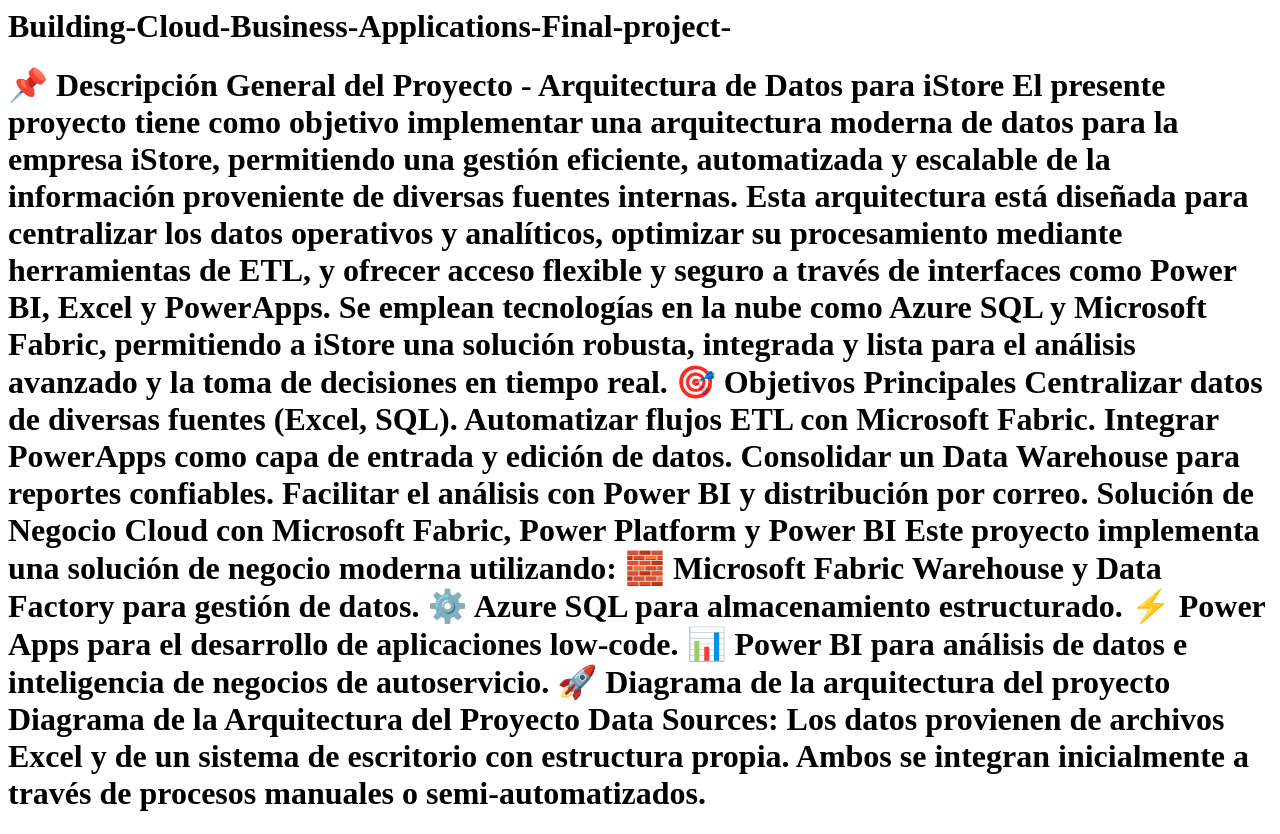
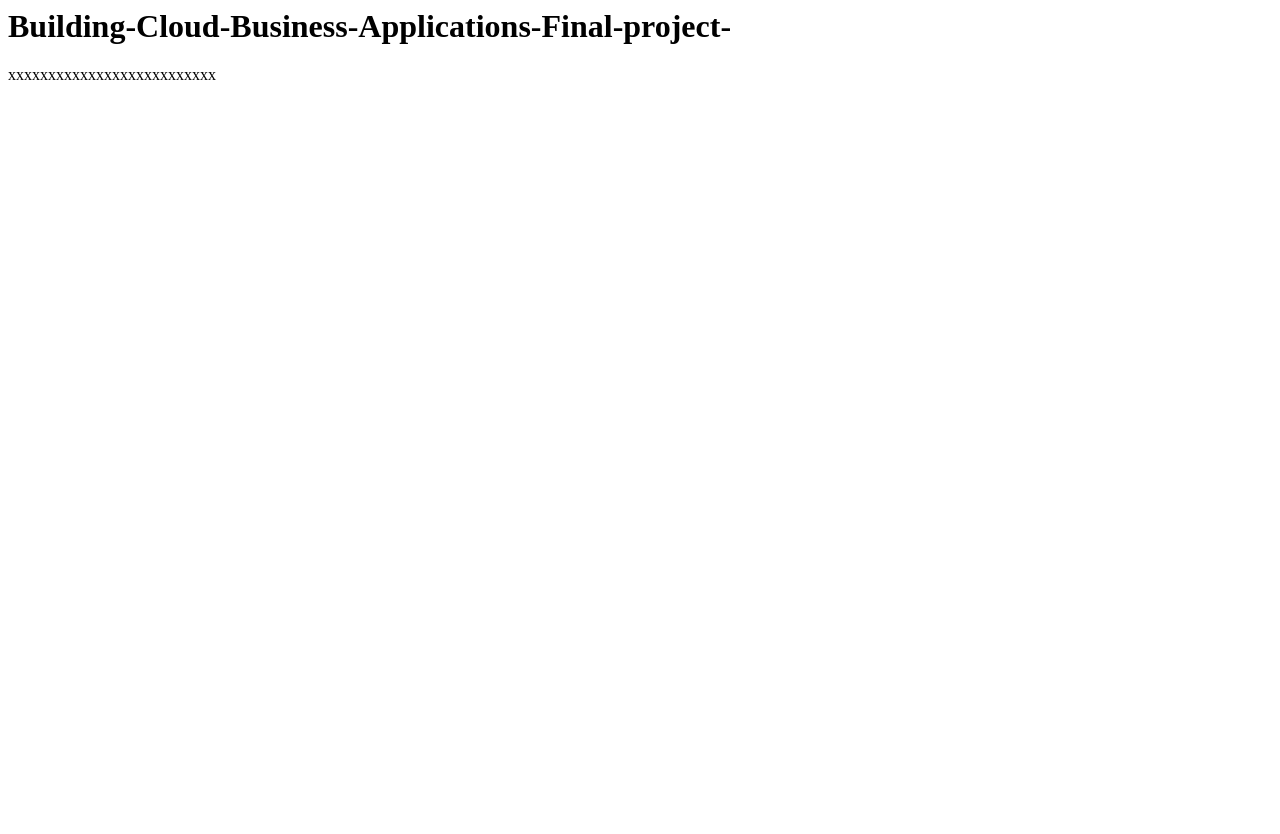
Before and after one commit to Grupo07-CursoBI/Building-Cloud-Business-Applications-Final-project-, a plain HTML site: page index.html in a window 1280 px wide. After the commit the page ends 800 px from the top, so only its background shows below. Drawn offline with Linux system fonts and the light colour scheme.

Commit message:
Update index.html

```diff
--- a/index.html
+++ b/index.html
@@ -1,27 +1,2 @@
 <h1>Building-Cloud-Business-Applications-Final-project-</h1>
-<h1>📌 Descripción General del Proyecto - Arquitectura de Datos para iStore
-
-El presente proyecto tiene como objetivo implementar una arquitectura moderna de datos para la empresa iStore, permitiendo una gestión eficiente, automatizada y escalable de la información proveniente de diversas fuentes internas.
-
-Esta arquitectura está diseñada para centralizar los datos operativos y analíticos, optimizar su procesamiento mediante herramientas de ETL, y ofrecer acceso flexible y seguro a través de interfaces como Power BI, Excel y PowerApps.
-
-Se emplean tecnologías en la nube como Azure SQL y Microsoft Fabric, permitiendo a iStore una solución robusta, integrada y lista para el análisis avanzado y la toma de decisiones en tiempo real.
-
-🎯 Objetivos Principales
-
-Centralizar datos de diversas fuentes (Excel, SQL).
-Automatizar flujos ETL con Microsoft Fabric.
-Integrar PowerApps como capa de entrada y edición de datos.
-Consolidar un Data Warehouse para reportes confiables.
-Facilitar el análisis con Power BI y distribución por correo.
-Solución de Negocio Cloud con Microsoft Fabric, Power Platform y Power BI
-Este proyecto implementa una solución de negocio moderna utilizando:
-
-🧱 Microsoft Fabric Warehouse y Data Factory para gestión de datos.
-⚙️ Azure SQL para almacenamiento estructurado.
-⚡ Power Apps para el desarrollo de aplicaciones low-code.
-📊 Power BI para análisis de datos e inteligencia de negocios de autoservicio.
-🚀 Diagrama de la arquitectura del proyecto
-Diagrama de la Arquitectura del Proyecto
-
-Data Sources: Los datos provienen de archivos Excel y de un sistema de escritorio con estructura propia. Ambos se integran inicialmente a través de procesos manuales o semi-automatizados.</h1>
+xxxxxxxxxxxxxxxxxxxxxxxxxx
```
